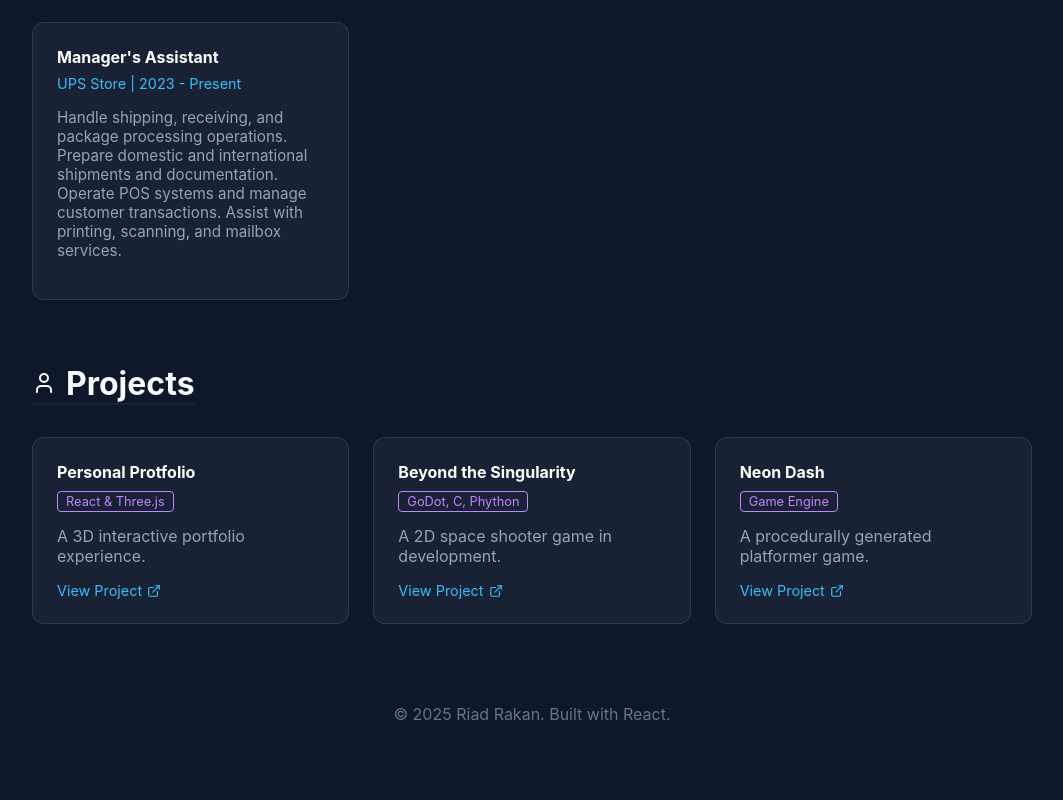
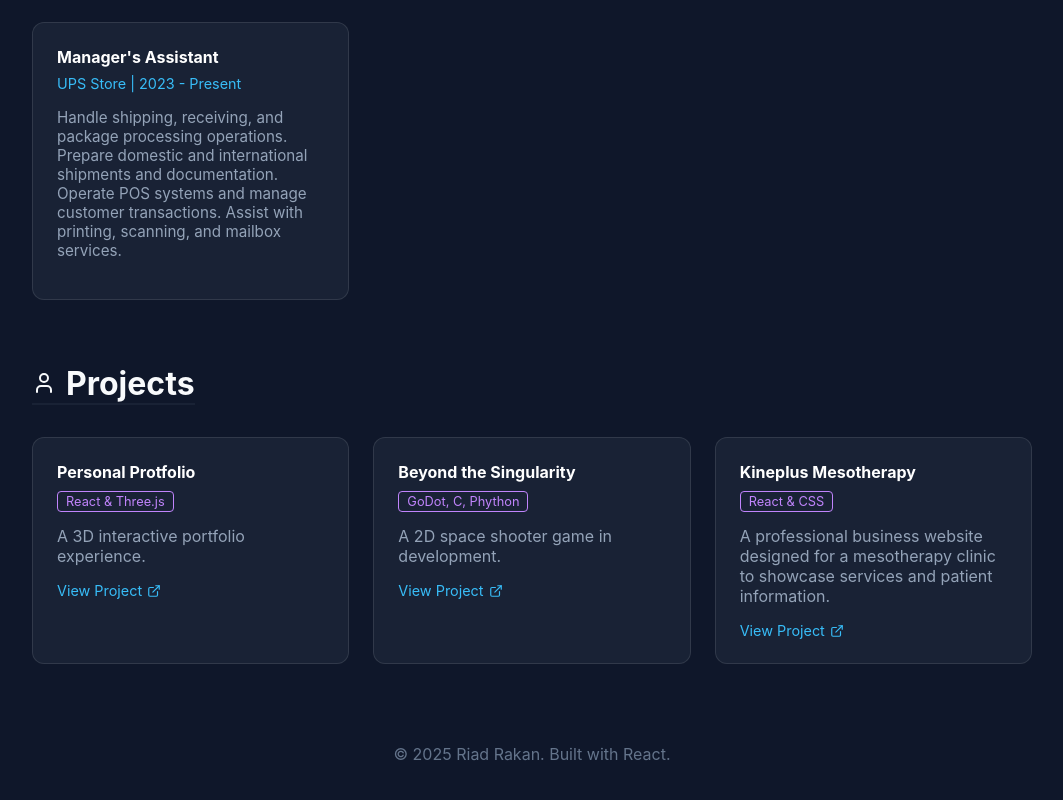
Before and after one commit to Riad-Rakan/My-Portfolio, a React (Create React App) app in the folder my-portfolio/: page / in a window 1280 px wide. Shown: the part 1401-2201 px from the top of the page, without its empty margins (108-1171 px from the left). Built offline with nearby package versions, Linux system fonts and the light colour scheme.

Commit message:
modified the app style and updated the links to each project

```diff
--- a/my-portfolio/src/App.js
+++ b/my-portfolio/src/App.js
@@ -2,7 +2,7 @@
 import React, { useEffect, useState } from 'react';
 import './App.css';
 import { personalData } from './data';
-import { Github, Linkedin, Mail, ExternalLink, Code, Briefcase, User } from 'lucide-react';
+import { Github, Mail, ExternalLink, Code, Briefcase, User } from 'lucide-react';
 
 function App() {
   // Simple mouse tracking for background effect
@@ -84,9 +84,18 @@ function App() {
                   {project.tech}
                 </span>
                 <p style={{ color: '#94a3b8', marginTop: '1rem' }}>{project.desc}</p>
-                <a href="#" style={{ color: '#38bdf8', textDecoration: 'none', display: 'flex', alignItems: 'center', gap: '5px', fontSize: '0.9rem' }}>
-                  View Project <ExternalLink size={14} />
-                </a>
+
+                {/* UPDATED LINK LOGIC HERE */}
+                {project.link && (
+                  <a
+                    href={project.link}
+                    target="_blank"
+                    rel="noopener noreferrer"
+                    style={{ color: '#38bdf8', textDecoration: 'none', display: 'flex', alignItems: 'center', gap: '5px', fontSize: '0.9rem' }}
+                  >
+                    View Project <ExternalLink size={14} />
+                  </a>
+                )}
               </div>
             ))}
           </div>
--- a/my-portfolio/src/data.js
+++ b/my-portfolio/src/data.js
@@ -70,19 +70,22 @@ export const personalData = {
       id: 1,
       title: "Personal Protfolio",
       tech: "React & Three.js",
-      desc: "A 3D interactive portfolio experience."
+      desc: "A 3D interactive portfolio experience.",
+      link: "https://github.com/Riad-Rakan/My-Portfolio"
+    },
+    {
+      id: 2,
+      title: "Beyond the Singularity",
+      tech: "GoDot, C, Phython",
+      desc: "A 2D space shooter game in development.",
+      link: "https://github.com/Riad-Rakan"
     },
     {
       id: 3,
-      title: "Beyond the Singularity",
-      tech: "GoDot, C, Phython",
-      desc: "A 2D space shooter game in development."
-    },
-    {
-      id: 4,
-      title: "Neon Dash",
-      tech: "Game Engine",
-      desc: "A procedurally generated platformer game."
+      title: "Kineplus Mesotherapy",
+      tech: "React & CSS",
+      desc: "A professional business website designed for a mesotherapy clinic to showcase services and patient information.",
+      link: "https://github.com/Riad-Rakan/ck-kgit push -u origin main --forceineplus"
     }
   ]
 };
```
Also changed, not shown: 1 other file (tests, documents, lock files or other folders).
